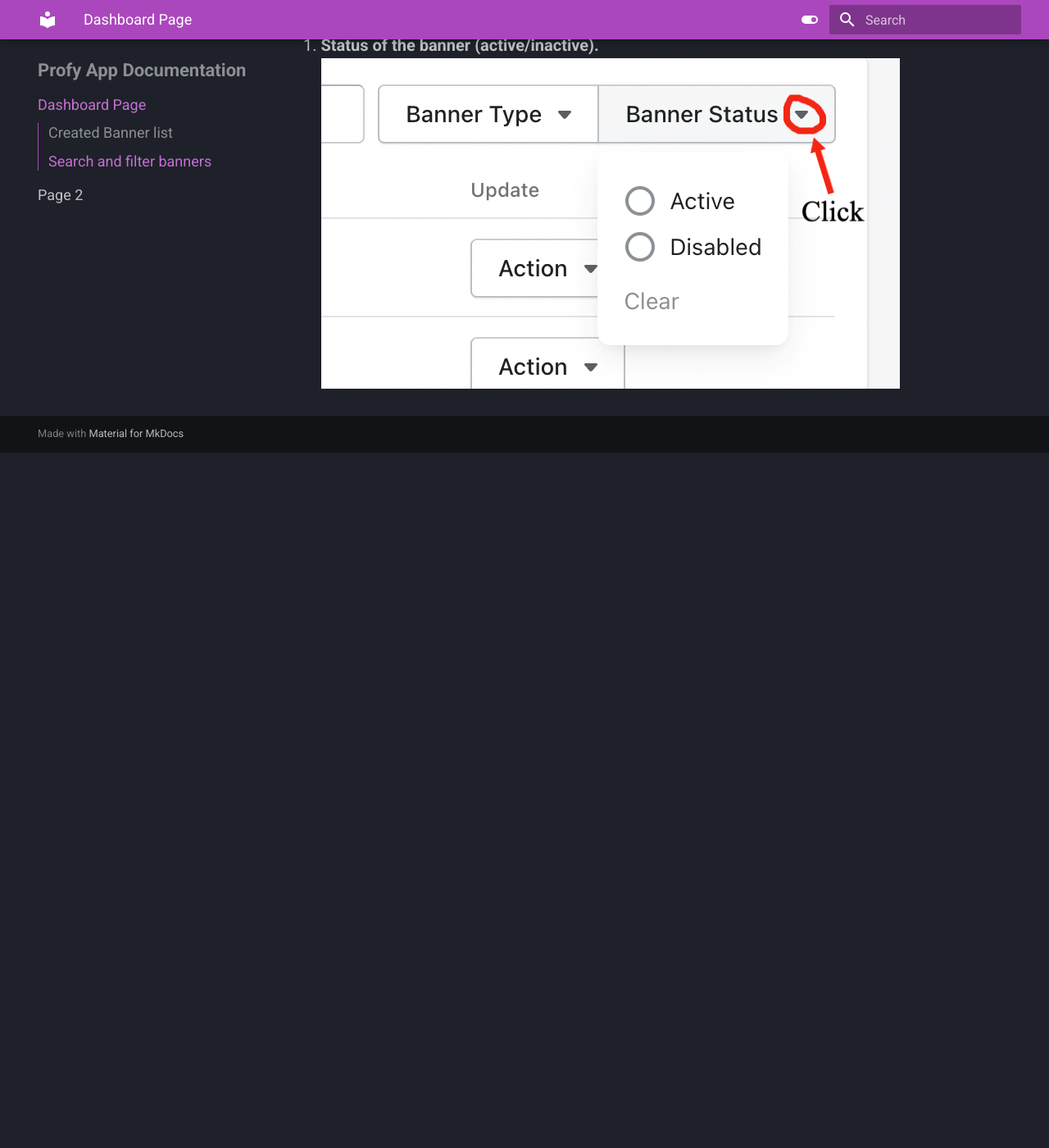
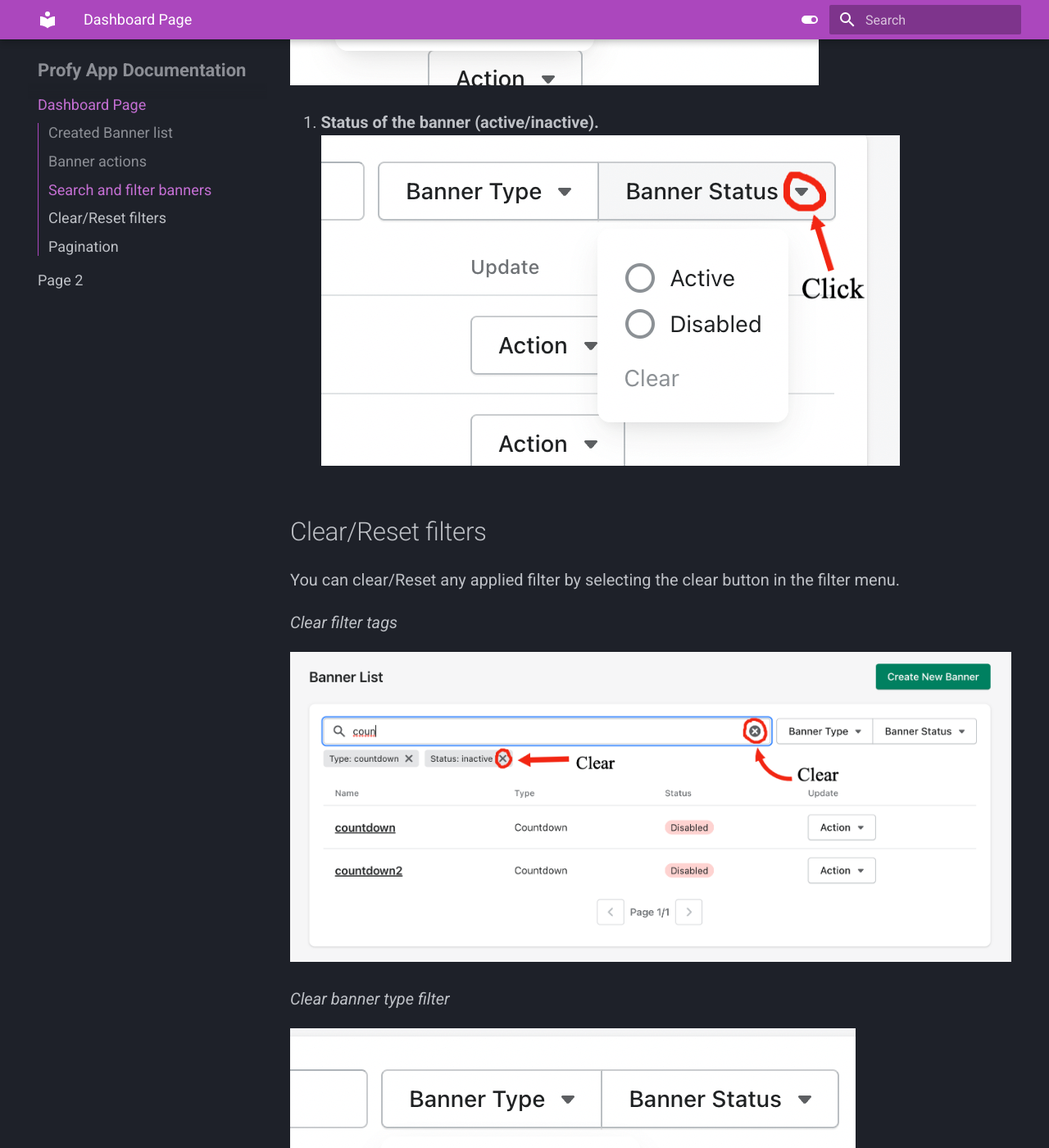
Before and after one commit to profy-shopify/profy-shopify.github.io, an MkDocs documentation site: the page built from docs/index.md, in a window 1280 px wide and 1400 px high, scrolled down 3090 px. Shown: the whole window at 82% size. Built offline with MkDocs 1.6.1 and Material for MkDocs 9.7.7, drawn with Linux system fonts in a browser that asks for light colours; before the commit the page ends 3642 px from its top, so only the background shows below that; some of the changed text lies outside the part shown.

Commit message:
page1 changes

```diff
--- a/docs/index.md
+++ b/docs/index.md
@@ -15,12 +15,13 @@
 
 ![created banner list](https://raw.githubusercontent.com/profy-shopify/profy-shopify.github.io/main/assets/page1/banner_list.png)
 
+## Banner actions
 ## Search and filter banners
 
 You can search for a banner in the following ways:
 
-1. **Banner name as the query for the search box.**
-![banner type](https://raw.githubusercontent.com/profy-shopify/profy-shopify.github.io/main/assets/page1/banner_search.png)
+1. **Enter the Banner name as the query for the search box.**
+![banner search](https://raw.githubusercontent.com/profy-shopify/profy-shopify.github.io/main/assets/page1/banner_search.png)
 
 
 2. **Type of the banner.**
@@ -29,3 +30,25 @@
 
 3. **Status of the banner (active/inactive).**
 ![banner status](https://raw.githubusercontent.com/profy-shopify/profy-shopify.github.io/main/assets/page1/banner_status_filter.png)
+
+## Clear/Reset filters
+
+You can clear/Reset any applied filter by selecting the clear button in the filter menu.
+
+*Clear filter tags*
+
+![clear filter](https://raw.githubusercontent.com/profy-shopify/profy-shopify.github.io/main/assets/page1/clear_filter.png)
+
+*Clear banner type filter*
+
+![clear banner type](https://raw.githubusercontent.com/profy-shopify/profy-shopify.github.io/main/assets/page1/clear_banner_type.png)
+
+*Clear banner status filter*
+
+![clear status filter](https://raw.githubusercontent.com/profy-shopify/profy-shopify.github.io/main/assets/page1/clear_status_filter.png)
+
+## Pagination
+
+View all banners from list by Navigating between previous and next pages.
+
+![prev next page](https://raw.githubusercontent.com/profy-shopify/profy-shopify.github.io/main/assets/page1/prev_next_page.png)
```
